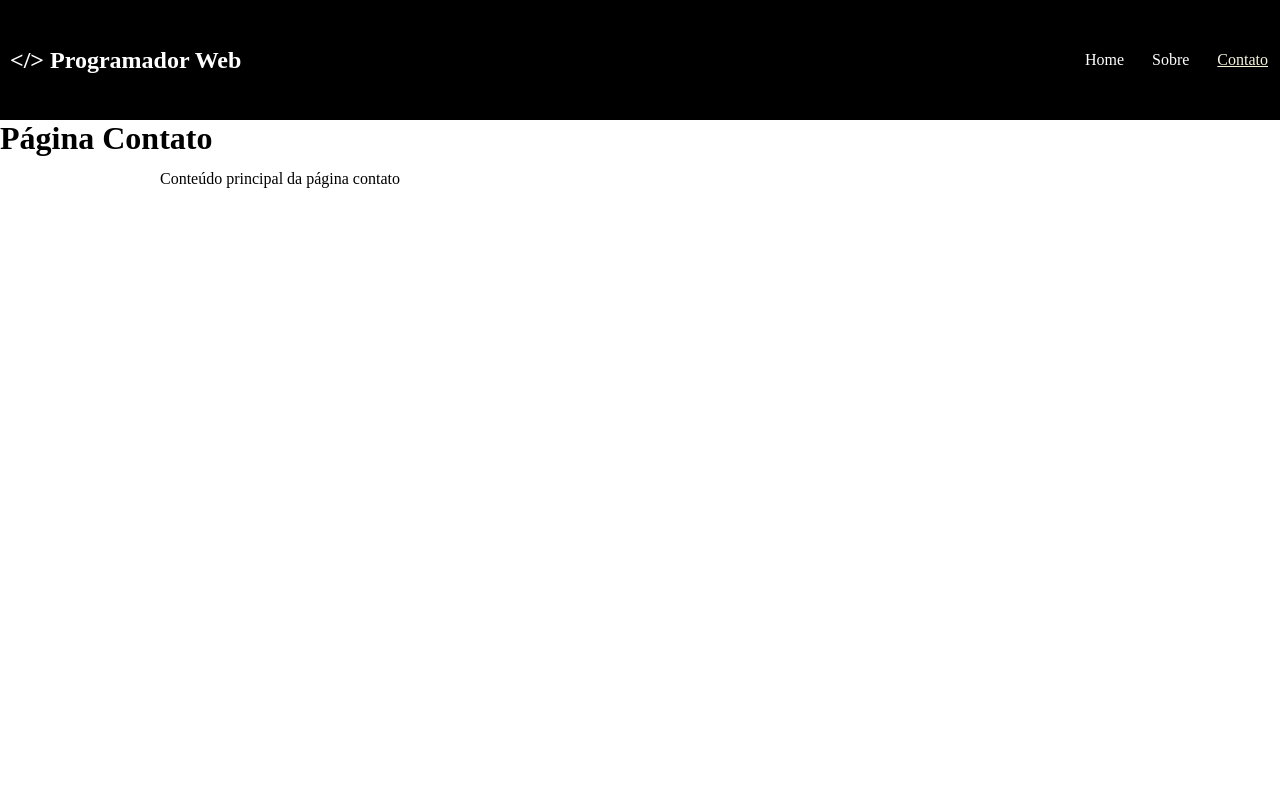
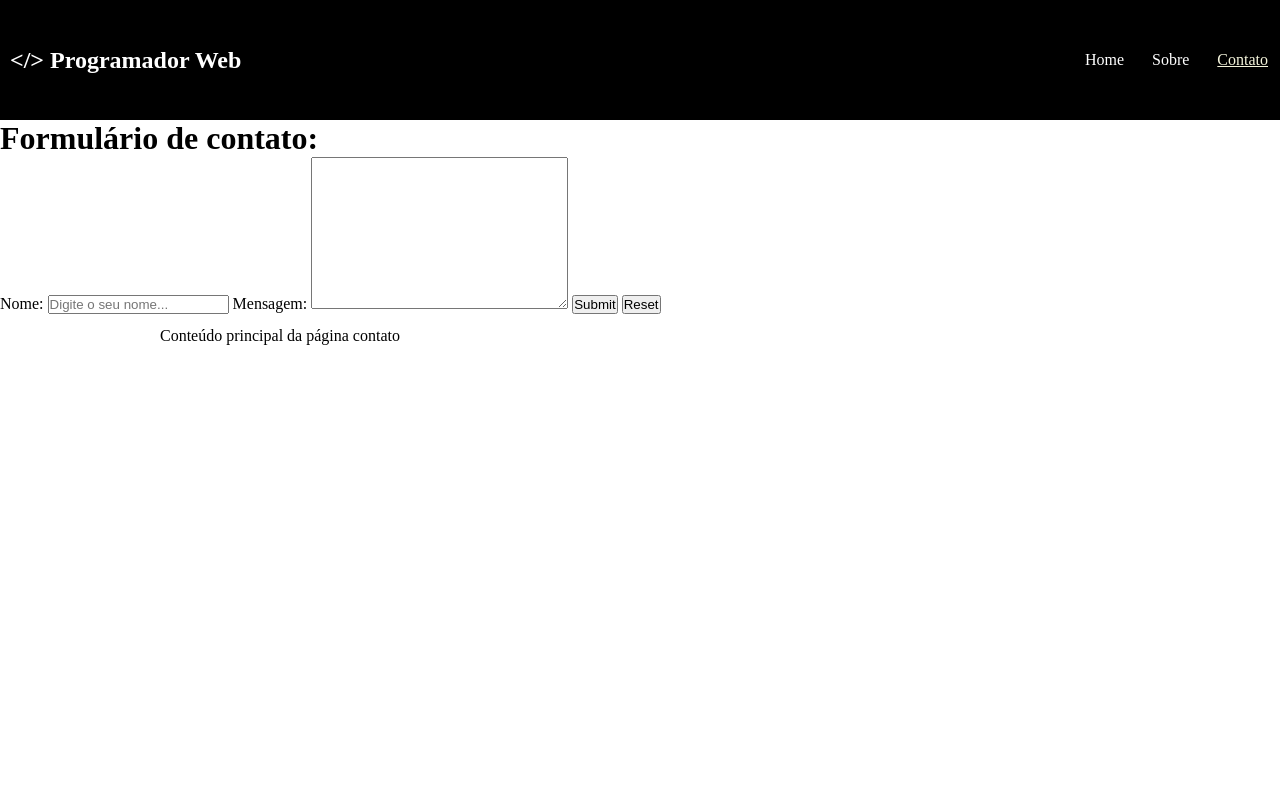
Before and after one commit to Felipe7Dantas/prog_web_portifolio, a plain HTML site: page contato.html in a window 1280 px wide. Shown: the top 800 px of the page. Drawn offline with Linux system fonts and the light colour scheme.

Commit message:
Criação do formulário

```diff
--- a/contato.html
+++ b/contato.html
@@ -20,7 +20,15 @@
             </ul>
         </nav>
     </header>
-    <h1>Página Contato</h1>
+    <h1>Formulário de contato:</h1>
+    <form>
+        <label for="nome">Nome:</label>
+        <input name="nome" placeholder="Digite o seu nome...">
+        <label for="mensagem">Mensagem:</label>
+        <textarea name="mensagem" cols="30" rows="10"></textarea>
+        <input type="submit">
+        <input type="reset">
+    </form>
     <main class="main">
         <p>Conteúdo principal da página contato</p>
     </main>
```
